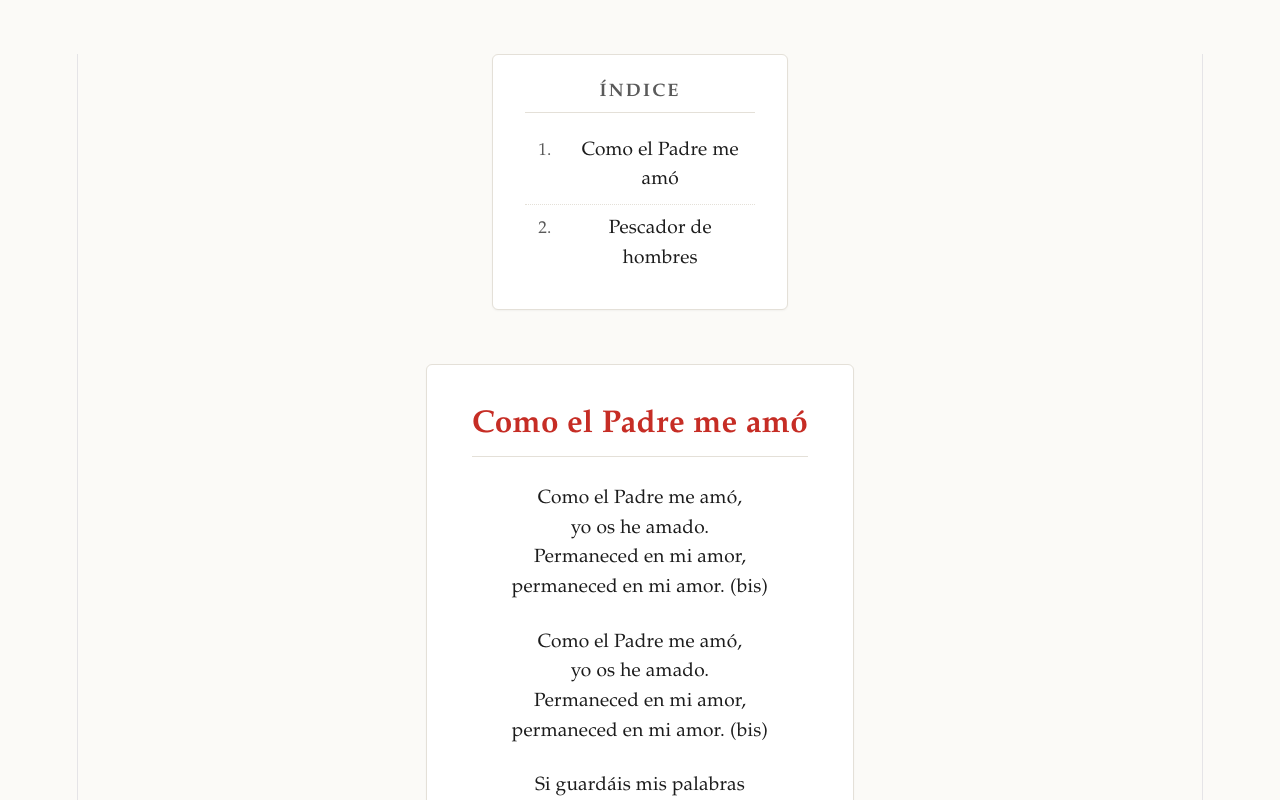
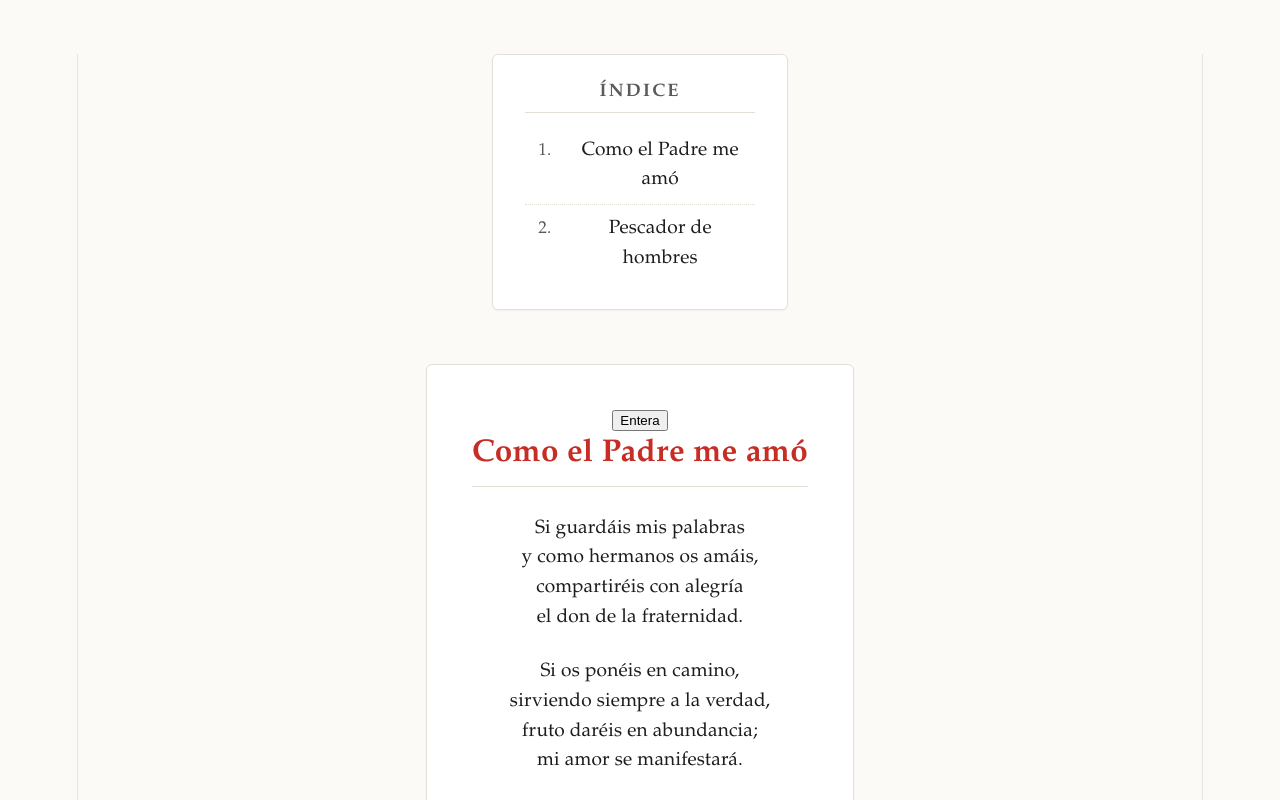
Before and after one commit to Perlesvaux/cancionero, a React (Vite) app: page / in a window 1280 px wide. Shown: the top 800 px of the page. Built offline with nearby package versions, Linux system fonts and the light colour scheme.

Commit message:
feat: each one swaps between letra and resumen depending on its isShort property

```diff
--- a/src/App.tsx
+++ b/src/App.tsx
@@ -1,8 +1,10 @@
 // src/App.tsx
 import './App.css'
-import { items } from './constants'
+import {canciones} from './constants'
 import {CancionContext} from './hooks'
 import {Indice, ListaDeCanciones} from './components'
+
+import {useState} from 'react'
 
 const slugify = (s: string) =>
   s
@@ -13,8 +15,14 @@ const slugify = (s: string) =>
     .replace(/^-|-$/g, '')
 
 export default function App() {
+
+  const [items, setItems] = useState(canciones)
+
+  if (!items) return <> Por favor espere ... </>
+
   return (
-    <CancionContext.Provider value={{items, slugify}}>
+    <CancionContext.Provider value={{items, slugify, setItems}}>
+
       <Indice />
       <ListaDeCanciones />
 
--- a/src/components/ListaDeCanciones.tsx
+++ b/src/components/ListaDeCanciones.tsx
@@ -2,12 +2,27 @@ import {useCancionContext} from '../hooks'
 
 export function ListaDeCanciones(){
 
-  const {items, slugify} = useCancionContext()
+  const {items, slugify, setItems} = useCancionContext()
 
-      return <>{items.map(({ nombre, letra }) => (
+const flip = (i: number) => {
+  setItems(prev =>
+    prev.map((c, idx) =>
+      idx === i ? { ...c, isShort: !c.isShort } : c
+    )
+  )
+}
+
+      return <>{items.map(({ nombre, letra, resumen, isShort }, index) => (
         <article key={nombre} id={slugify(nombre)}>
+          <button onClick={()=>flip(index)}> Entera </button>
           <h2>{nombre}</h2>
           <section>
+          {
+
+            isShort
+              ?
+            <>
+
             {letra.map((estrofa, i) => (
               <p key={i} className="estrofa">
                 {estrofa.map((linea, j) => (
@@ -15,6 +30,26 @@ export function ListaDeCanciones(){
                 ))}
               </p>
             ))}
+
+
+              </>
+              :
+                <>
+
+
+            {resumen.map((estrofa, i) => (
+              <p key={i} className="estrofa">
+                {estrofa.map((linea, j) => (
+                  <span key={j} className="linea">{linea}</span>
+                ))}
+              </p>
+            ))}
+
+
+
+              </>
+
+          }
           </section>
         </article>
       ))}</>
--- a/src/constants/como_el_padre_me_amo.ts
+++ b/src/constants/como_el_padre_me_amo.ts
@@ -48,6 +48,34 @@ export const como_el_padre_me_amo:Cancion = {
       ' de amar como Él me amó.',
     ],
 
-  ]
+  ],
+
+  resumen:[
+
+    [
+      ' Si guardáis mis palabras',
+      ' y como hermanos os amáis,',
+      ' compartiréis con alegría',
+      ' el don de la fraternidad.',
+    ],
+
+    [
+      '   Si os ponéis en camino,',
+      ' sirviendo siempre a la verdad,',
+      ' fruto daréis en abundancia;',
+      ' mi amor se manifestará.',
+    ],
+
+    [
+      'Como el Padre me amó,',
+      'yo os he amado.',
+      '  Permaneced en mi amor,',
+      'permaneced en mi amor. (bis)',
+    ],
+
+  ],
+
+  isShort: false
+
 
 }
--- a/src/constants/index.ts
+++ b/src/constants/index.ts
@@ -5,7 +5,7 @@ import {pescador_de_hombres} from './pescador_de_hombres'
 
 
 
-export const items:Cancion[] = [
+export const canciones:Cancion[] = [
 
   como_el_padre_me_amo,
   pescador_de_hombres
--- a/src/constants/pescador_de_hombres.ts
+++ b/src/constants/pescador_de_hombres.ts
@@ -36,5 +36,26 @@ export const pescador_de_hombres:Cancion = {
       'amigo bueno, que así me llamas.',
     ]
 
-  ]
+  ],
+
+
+  resumen:[
+
+    [
+      'Tú has venido a la orilla,',
+      'no has buscado ni a sabios ni a ricos,',
+      'tan solo quieres que yo te siga.',
+    ],
+
+    [
+      'Señor, me has mirado a los ojos.',
+      'Sonriendo has dicho mi nombre.',
+      'En la arena he dejado mi barca;',
+      'junto a Ti buscaré otro mar.',
+    ],
+
+  ],
+
+  isShort: false
+
 }
--- a/src/hooks/index.ts
+++ b/src/hooks/index.ts
@@ -6,6 +6,7 @@ import { createContext, useContext,
 export const CancionContext = createContext<CancionContextType>({
   items: [],
   slugify: () => '',
+  setItems:()=> ''
 })
 
 export function useCancionContext () {
```
Also changed, not shown: src/types/index.ts (+4 -5 lines).
